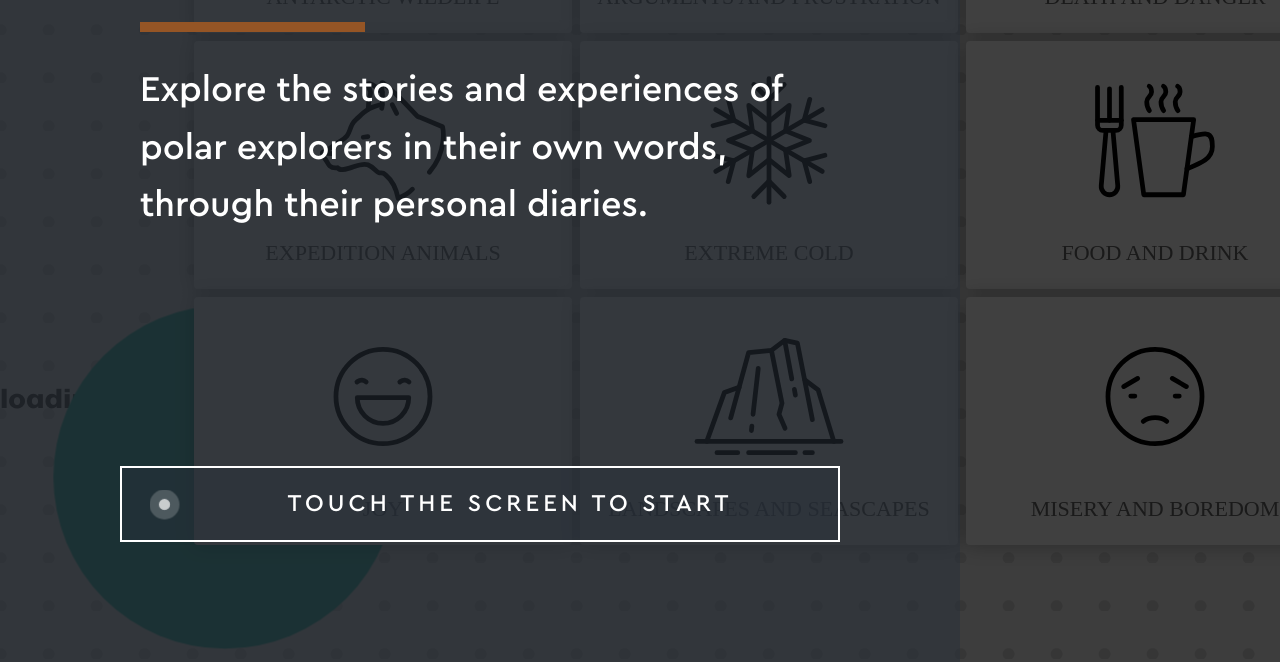
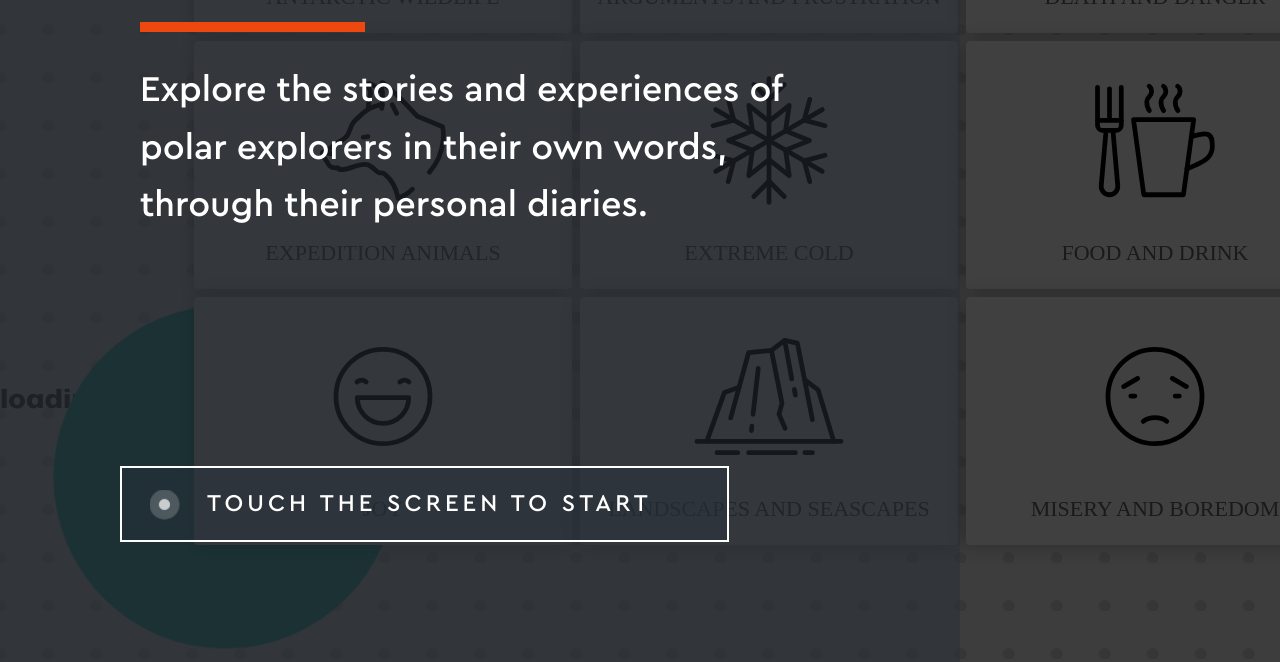
Before and after one commit to RoyalMuseumsGreenwich/pw-polar-diaries, a plain HTML site: page index.html in a window 1280 px wide. Shown: the part 418-1080 px from the top of the page. Drawn offline with Linux system fonts and the light colour scheme; a web font is replaced by a local one.

Commit message:
Tweak attract screen colours & button styling

```diff
--- a/css/attractor.css
+++ b/css/attractor.css
@@ -74,7 +74,7 @@
   display: flex;
   justify-content: center;
   align-items: center;
-  background: #955525;
+  background: #ed480d;
   width: 0px;
   height: 180px;
   animation: categoryIconDiv 24s ease-in-out infinite; }
@@ -92,7 +92,7 @@
   top: 440px;
   left: 140px;
   z-index: 100;
-  background: #955525;
+  background: #ed480d;
   animation: dividerBar 24s linear infinite;
   transition: width 1s linear; }
 
@@ -225,7 +225,8 @@
   .touchToStartBtn .btnText {
     width: 100%;
     text-align: center;
-    margin-right: 25px; }
+    margin-right: 75px;
+}
 
 @keyframes startBtn {
   0% {
@@ -285,7 +286,7 @@
   width: 50%;
   height: 100%; }
 #attractScreen .touchToStartBtn {
-  width: 720px;
+/*  width: 720px;*/
   left: 120px;
   bottom: 120px; }
 #attractScreen .categoryIconDiv {
```
